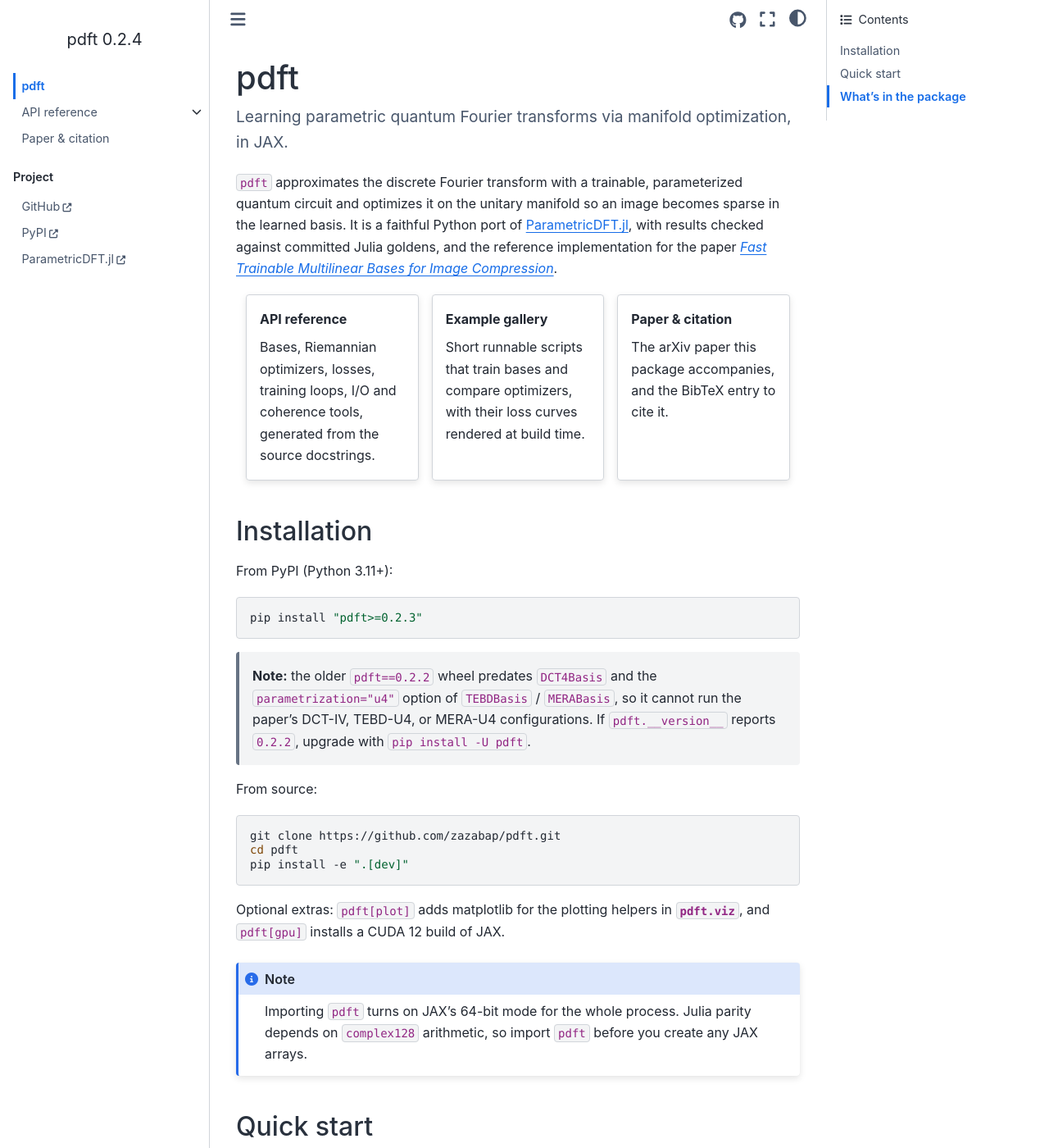
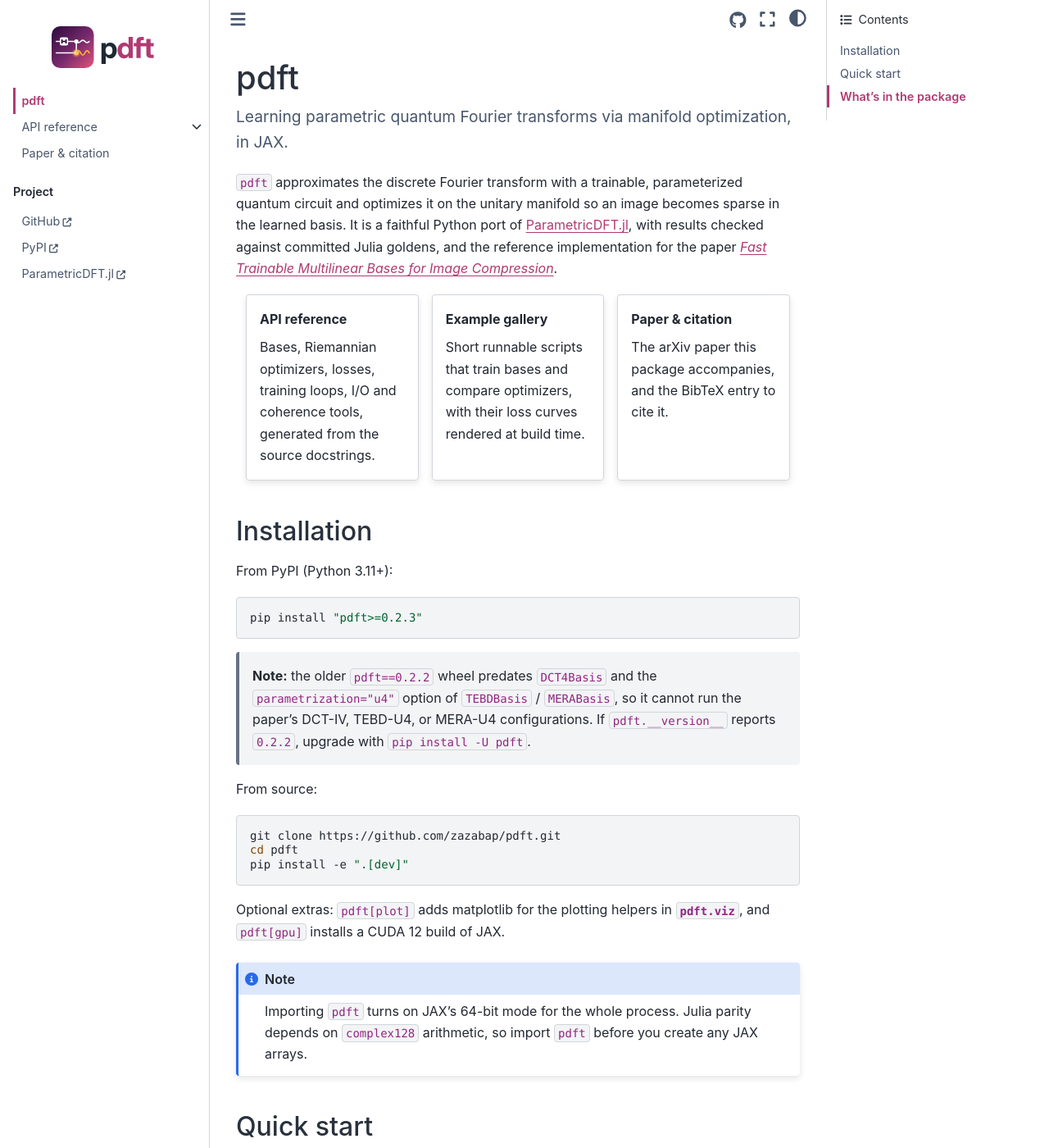
Before and after one commit to zazabap/pdft, a Sphinx documentation site: the page built from docs/index.md, in a window 1280 px wide and 1400 px high. Shown: the whole window at 82% size. Built offline with Sphinx 7.4.7 and the Sphinx Book theme 1.1.4, drawn with Linux system fonts in a browser that asks for light colours; pages that are not in the unit, such as notebooks, are missing from menus.

Commit message:
docs: add the pdft logo and match the site palette to it
The mark is a two-wire circuit fragment (Hadamard, controlled phase)
whose wires leave the phase gate as waves, on a plum-to-coral tile with
a gold phase dot. The wordmark is "pdft" in Inter Bold, two-tone, with
the letters converted to outlines so the SVG renders identically
without the font installed.

- docs/logo/build_logo.py regenerates every asset from the geometry and
  palette (needs fonttools and an Inter Bold TTF; Inter is SIL OFL).
- docs/_static: logo-light.svg and logo-dark.svg (sidebar lockups),
  mark.svg (bare mark), favicon.png (mark at 64 px).
- conf.py: theme logo (light/dark) and favicon.
- custom.css: link, primary and secondary colours follow the palette in
  both colour schemes, so the logo does not sit in a foreign blue.
- README: the lockup above the title, light/dark via <picture>, served
  from raw.githubusercontent.com so PyPI renders it too (after merge).

Co-Authored-By: Claude Fable 5.1 <noreply@anthropic.com>

```diff
--- a/README.md
+++ b/README.md
@@ -1,3 +1,10 @@
+<p align="center">
+  <picture>
+    <source media="(prefers-color-scheme: dark)" srcset="https://raw.githubusercontent.com/zazabap/pdft/main/docs/_static/logo-dark.svg">
+    <img alt="pdft" src="https://raw.githubusercontent.com/zazabap/pdft/main/docs/_static/logo-light.svg" width="340">
+  </picture>
+</p>
+
 # pdft
 
 [![arXiv](https://img.shields.io/badge/arXiv-2608.00053-b31b1b.svg)](https://arxiv.org/abs/2608.00053)
--- a/docs/_static/custom.css
+++ b/docs/_static/custom.css
@@ -1,4 +1,28 @@
-/* Landing-page tweaks on top of sphinx-book-theme. */
+/* Site accents follow the logo palette (docs/logo/build_logo.py): plum links
+   and highlights, gold only where the theme uses a secondary colour. */
+html[data-theme="light"] {
+  --pst-color-primary: #b03a72;
+  --pst-color-primary-bg: #fbe9f1;
+  --pst-color-secondary: #c9862a;
+  --pst-color-link: #b03a72;
+  --pst-color-link-hover: #7a2a6d;
+}
+
+html[data-theme="dark"] {
+  --pst-color-primary: #ee8fb8;
+  --pst-color-primary-bg: #3a1a30;
+  --pst-color-secondary: #ffb43c;
+  --pst-color-link: #ee8fb8;
+  --pst-color-link-hover: #f7b3d0;
+}
+
+/* The sidebar logo is the full lockup; give it room and no extra title text. */
+.navbar-brand.logo img {
+  max-height: 3.2rem;
+  width: auto;
+}
+
+/* Landing-page tweaks. */
 .hero-tagline {
   font-size: 1.2rem;
   color: var(--pst-color-text-muted);
--- a/docs/conf.py
+++ b/docs/conf.py
@@ -94,10 +94,17 @@ html_theme = "sphinx_book_theme"
 html_title = f"pdft {release}"
 html_static_path = ["_static"]
 html_css_files = ["custom.css"]
+# Logo assets are generated by docs/logo/build_logo.py; edit that, not the SVGs.
+html_favicon = "_static/favicon.png"
 # The theme's default sidebar opens with a "Search / Ctrl+K" field; JAX's site
 # does not show it, and the magnifier button in the article header remains.
 html_sidebars = {"**": ["navbar-logo.html", "icon-links.html", "sbt-sidebar-nav.html"]}
 html_theme_options = {
+    "logo": {
+        "image_light": "_static/logo-light.svg",
+        "image_dark": "_static/logo-dark.svg",
+        "alt_text": "pdft",
+    },
     "repository_url": "https://github.com/zazabap/pdft",
     "repository_branch": "main",
     "path_to_docs": "docs",
--- /dev/null
+++ b/docs/logo/build_logo.py
@@ -0,0 +1,132 @@
+"""Generate the pdft logo assets in docs/_static/.
+
+The mark is a two-wire circuit fragment (Hadamard, controlled phase) whose
+wires leave the phase gate as waves, on a plum-to-coral tile with a gold phase
+dot. The wordmark is "pdft" set in Inter Bold and converted to outlines, so
+the SVGs render identically without the font installed.
+
+Run:  python docs/logo/build_logo.py path/to/Inter-Bold.ttf
+Needs fonttools. Inter is SIL OFL: https://github.com/rsms/inter
+Writes: logo-light.svg, logo-dark.svg (lockups), mark.svg (bare mark).
+favicon.png is mark.svg rasterised at 64 px (any SVG renderer).
+"""
+
+from __future__ import annotations
+
+import math
+import sys
+from pathlib import Path
+
+from fontTools.pens.svgPathPen import SVGPathPen
+from fontTools.pens.transformPen import TransformPen
+from fontTools.ttLib import TTFont
+
+OUT = Path(__file__).resolve().parents[1] / "_static"
+VB = 512
+WHITE, INK, PAPER = "#ffffff", "#1f2933", "#f3f5f7"
+TILE = ("#2a0b3d", "#7a2a6d", "#e2557a")  # dark floor, mid, bright corner
+DOT = ("#ffe7a3", "#ffb43c")  # phase dot: lit centre, gold rim (also the halo)
+WORD = "#b03a72"  # the "dft" of the wordmark
+MARK = "D"
+
+DEFS = f"""<defs>
+  <linearGradient id="tile" x1="0" y1="0" x2="1" y2="1">
+    <stop offset="0" stop-color="{TILE[0]}"/><stop offset="0.55" stop-color="{TILE[1]}"/><stop offset="1" stop-color="{TILE[2]}"/>
+  </linearGradient>
+  <radialGradient id="dotg" cx="0.35" cy="0.35" r="0.85">
+    <stop offset="0" stop-color="{DOT[0]}"/><stop offset="1" stop-color="{DOT[1]}"/>
+  </radialGradient>
+</defs>"""
+
+
+def wire(x1, y1, x2, y2, w=16, color=WHITE):
+    return f'<line x1="{x1}" y1="{y1}" x2="{x2}" y2="{y2}" stroke="{color}" stroke-width="{w}" stroke-linecap="round"/>'
+
+
+def path(d, w=16, color=WHITE):
+    return f'<path d="{d}" fill="none" stroke="{color}" stroke-width="{w}" stroke-linecap="round" stroke-linejoin="round"/>'
+
+
+def dot(x, y, r, color=WHITE):
+    return f'<circle cx="{x}" cy="{y}" r="{r}" fill="{color}"/>'
+
+
+def glow_dot(x, y, r):
+    # The halo is two translucent discs rather than a blur filter, so it
+    # survives every renderer, including favicon rasterisers.
+    return (
+        f'<circle cx="{x}" cy="{y}" r="{r + 26}" fill="{DOT[1]}" fill-opacity="0.16"/>'
+        f'<circle cx="{x}" cy="{y}" r="{r + 12}" fill="{DOT[1]}" fill-opacity="0.32"/>'
+        + dot(x, y, r, "url(#dotg)")
+    )
+
+
+def h_gate(cx, cy, s=100):
+    b, ih, g = 17, s * 0.5, TILE[0]
+    return (
+        f'<rect x="{cx - s / 2}" y="{cy - s / 2}" width="{s}" height="{s}" rx="20" fill="{WHITE}"/>'
+        f'<rect x="{cx - s * 0.25 - b / 2}" y="{cy - ih / 2}" width="{b}" height="{ih}" fill="{g}"/>'
+        f'<rect x="{cx + s * 0.25 - b / 2}" y="{cy - ih / 2}" width="{b}" height="{ih}" fill="{g}"/>'
+        f'<rect x="{cx - s * 0.25}" y="{cy - b / 2}" width="{s * 0.5}" height="{b}" fill="{g}"/>'
+    )
+
+
+def sine(x0, x1, y, amp, lam, phase=0.0, n=60):
+    xs = [x0 + (x1 - x0) * i / n for i in range(n + 1)]
+    return "M" + " L".join(
+        f"{x:.1f},{y + amp * math.sin(2 * math.pi * (x - x0) / lam + phase):.1f}" for x in xs
+    )
+
+
+def mark():
+    y1, y2 = 186, 326
+    tile = f'<rect width="{VB}" height="{VB}" rx="104" fill="url(#tile)"/>'
+    cp = wire(300, y1, 300, y2) + dot(300, y1, 26) + glow_dot(300, y2, 30)
+    return (
+        tile
+        + wire(56, y1, 300, y1)
+        + wire(56, y2, 300, y2)
+        + h_gate(150, y1)
+        + cp
+        + path(sine(300, 456, y1, 14, 104))
+        + path(sine(300, 456, y2, 26, 104, math.pi), color=DOT[1])
+    )
+
+
+def wordmark(font_path, size=268, tracking=-8):
+    """Outline 'pdft' at the given pixel size; returns (paths, advance) with the
+    'p' and 'dft' as separate path strings so they can be coloured apart."""
+    font = TTFont(font_path)
+    scale = size / font["head"].unitsPerEm
+    cmap, glyphs, hmtx = font.getBestCmap(), font.getGlyphSet(), font["hmtx"]
+    x, out = 0.0, {}
+    for ch in "pdft":
+        name = cmap[ord(ch)]
+        pen = SVGPathPen(glyphs)
+        glyphs[name].draw(TransformPen(pen, (scale, 0, 0, -scale, x, 0)))
+        out[ch] = pen.getCommands()
+        x += hmtx[name][0] * scale + tracking
+    return out["p"], out["d"] + out["f"] + out["t"], x - tracking
+
+
+def svg(body, w=VB, h=VB):
+    return f'<svg xmlns="http://www.w3.org/2000/svg" viewBox="0 0 {w} {h}" width="{w}" height="{h}">\n{DEFS}\n{body}\n</svg>\n'
+
+
+def main(font_path):
+    OUT.mkdir(exist_ok=True)
+    (OUT / "mark.svg").write_text(svg(mark()))
+    p_path, dft_path, advance = wordmark(font_path)
+    x0, base, pad = 440, 292, 28
+    width = round(x0 + advance + pad)
+    for name, p_fill in (("logo-light.svg", INK), ("logo-dark.svg", PAPER)):
+        body = (
+            f'<g transform="scale(0.75)">{mark()}</g>'
+            f'<g transform="translate({x0},{base})"><path d="{p_path}" fill="{p_fill}"/><path d="{dft_path}" fill="{WORD}"/></g>'
+        )
+        (OUT / name).write_text(svg(body, width, 384))
+    print(f"wrote mark.svg, logo-light.svg, logo-dark.svg ({width}x384) to {OUT}")
+
+
+if __name__ == "__main__":
+    main(sys.argv[1])
```
Also changed, not shown: docs/_static/favicon.png (added), docs/_static/logo-dark.svg (added), docs/_static/logo-light.svg (added), docs/_static/mark.svg (added).
